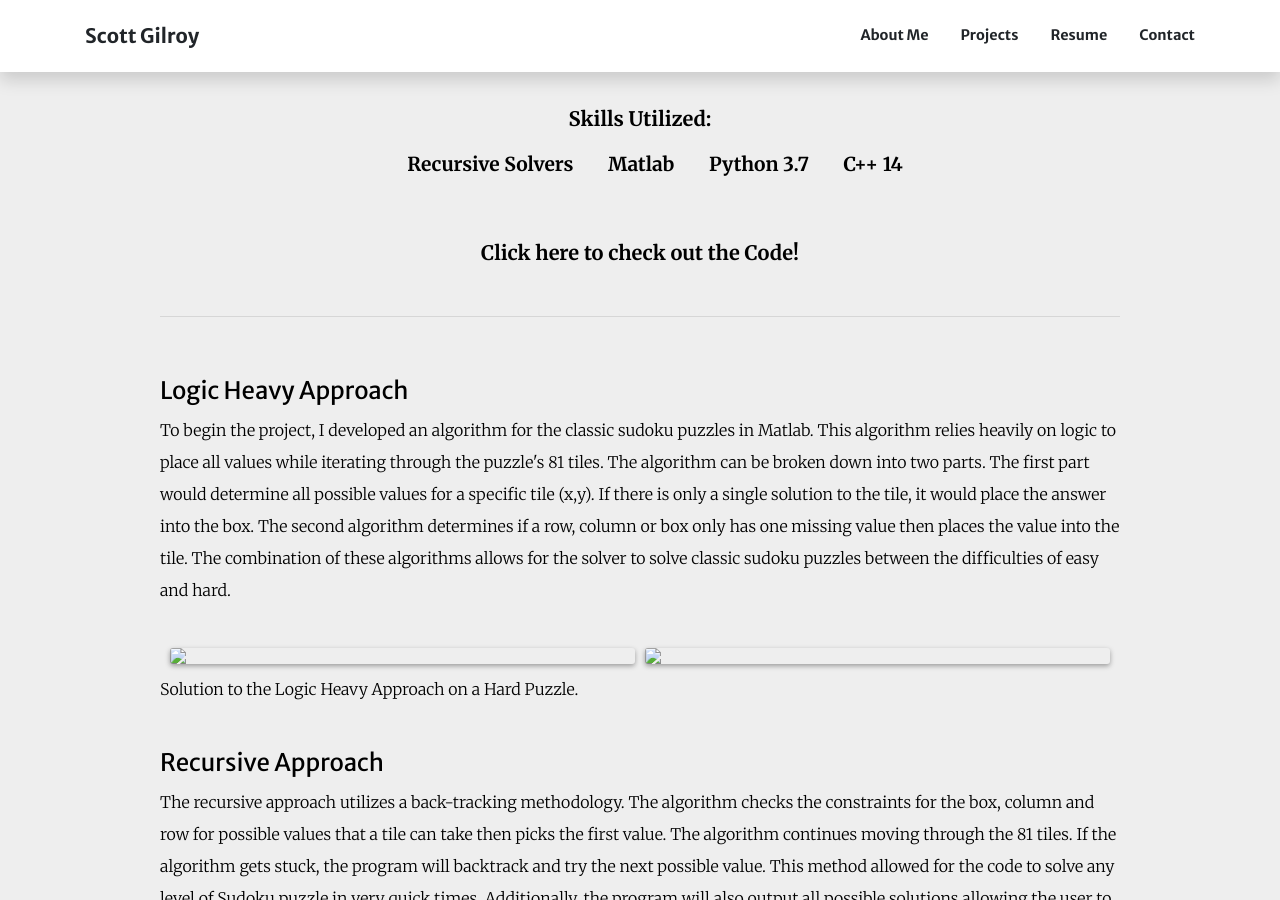
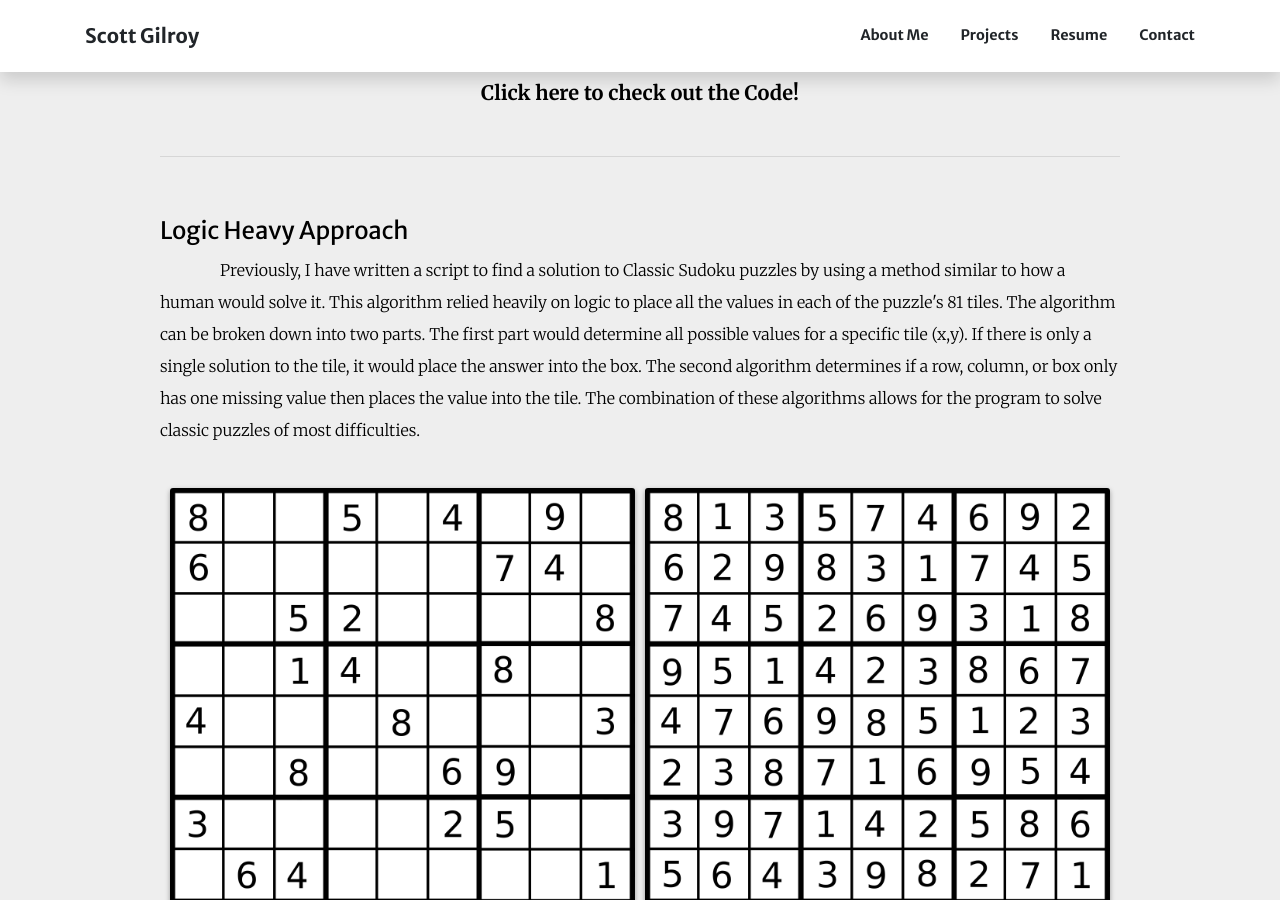
Before and after one commit to ScGilroy/ScGilroy.github.io, a Jekyll site: the page built from Sudoku.html, in a window 1280 px wide and 900 px high, scrolled down 941 px. Built offline with Jekyll 4.4.1, drawn with Linux system fonts in a browser that asks for light colours; nearby versions of some CDN libraries; some of the changed text lies outside the part shown.

Commit message:
Added Sudoku Solver to Projects

```diff
--- a/Odd_Couple_Clock.html
+++ b/Odd_Couple_Clock.html
@@ -2,7 +2,6 @@
 layout: project-layout
 project_title: Futuristic Clock from the Odd Couple (1970s)
 zip: /assets/files/projects/Odd_Couple_Clock/Odd_Couple_Clock.zip
-thingiverse: https://github.com/ScGilroy/Chess-Sudoku-Solvers
 featImg: /assets/files/projects/Odd_Couple_Clock/Banner.jpg
 ---
 
--- a/Sudoku.html
+++ b/Sudoku.html
@@ -2,22 +2,20 @@
 layout: project-layout
 project_title: Sudoku Solvers for Multiple Variants
 sitelink: https://github.com/ScGilroy/Chess-Sudoku-Solvers
-featImg: /assets/img/projects/sudoku/Banner.png
+featImg: /assets/files/projects/Sudoku/Banner.png
 ---
 
 <div class="projectContentWrapper">
   <div class="overview">
     <div class="main">
-      <p class="medium bio">I have found Classic Sudoku puzzles to be very interesting and a great logic puzzle. Recently I have come across multiple different variants which I have developed a solver to solve these variants in multiple different programming languages.</p>
-      <p class="challenge"><b>The Challenge:</b><br>How to develop a solver to solve different Sudoku variants within a reasonable time? How to determine all vaild solutions to the puzzle?</p>
-      <p class="result"><b>The Result:</b><br>A recursive solver which finds all possible solutions for the variant which is enabled. This solver is written in MatLab, Python and C++.</p>
+      <p class="medium bio">Sudoku has many different variant types involving chess moves and I decided to write solvers that will solve the puzzle based upon the given constraints. If there is more than one solution, the solver will find it!</p>
       <p class="small bio"> <b>Skills Utilized: </b></p>
       <a class="tables">
         <ul>
           <li>Recursive Solvers</li>
-          <li>Matlab</li>
-          <li>Python 3.7</li>
-          <li>C++ 14</li>
+          <li>C++</li>
+          <li>Python</li>
+          <li>MATLAB</li>
         </ul>
       </a>
       <a href="{{ page.sitelink }}" class="small bio">Click here to check out the Code!</a>
@@ -25,30 +23,29 @@
   </div>
   <hr>
   <h4>Logic Heavy Approach</h4>
-  <p>To begin the project, I developed an algorithm for the classic sudoku puzzles in Matlab. This algorithm relies heavily on logic to place all values while iterating through the puzzle's 81 tiles. The algorithm can be broken down into two parts. The first part would determine all possible values for a specific tile (x,y). If there is only a single solution to the tile, it would place the answer into the box. The second algorithm determines if a row, column or box only has one missing value then places the value into the tile. The combination of these algorithms allows for the solver to solve classic sudoku puzzles between the difficulties of easy and hard.</p>
+  <p class="tab">Previously, I have written a script to find a solution to Classic Sudoku puzzles by using a method similar to how a human would solve it. This algorithm relied heavily on logic to place all the values in each of the puzzle's 81 tiles. The algorithm can be broken down into two parts. The first part would determine all possible values for a specific tile (x,y). If there is only a single solution to the tile, it would place the answer into the box. The second algorithm determines if a row, column, or box only has one missing value then places the value into the tile. The combination of these algorithms allows for the program to solve classic puzzles of most difficulties.</p>
   <div class="gallery">
-    <img class="lb-js low" data-type="image" src="{{ site.url }}/assets/img/projects/sudoku/Hard_Puzzle.png">
-    <img class="lb-js low" data-type="image" src="{{ site.url }}/assets/img/projects/sudoku/Hard_Puzzle_Sol.png">
+    <img class="lb-js low" data-type="image" src="{{ site.url }}/assets/files/projects/Sudoku/Hard_Puzzle.png">
+    <img class="lb-js low" data-type="image" src="{{ site.url }}/assets/files/projects/Sudoku/Hard_Puzzle_Sol.png">
   </div>
-  <p class="centeredDesc noPad">Solution to the Logic Heavy Approach on a Hard Puzzle.</p>
-
+  <p class="Desc">Solution to the Logic Heavy Approach on a HaB
   <h4>Recursive Approach</h4>
-  <p>The recursive approach utilizes a back-tracking methodology. The algorithm checks the constraints for the box, column and row for possible values that a tile can take then picks the first value. The algorithm continues moving through the 81 tiles. If the algorithm gets stuck, the program will backtrack and try the next possible value. This method allowed for the code to solve any level of Sudoku puzzle in very quick times. Additionally, the program will also output all possible solutions allowing the user to determine if a unique solution exists for the puzzle.</p>
+  <p class="tab">The recursive approach utilizes backtracking to guess and check solutions into the tiles until a valid solution is found. The approach checks the box, column, and row constraints for possible values and then selects the first value. The algorithm continues moving through the 81 tiles. If the algorithm gets stuck, the program will backtrack and try the next possible value. This method allowed for the code to solve any level of Sudoku puzzle in very quick times. Additionally, the program will also output all possible solutions allowing the user to determine if a unique solution exists for the puzzle.</p>
 
   <h4>Additional Variants</h4>
-  <h2>Anti-King's Move Sudoku</h2>
-  <p>Anti-King's Move Sudoku infuses chess and sudoku. This variant adds an additional constraint where all the digits (1-9) can not be a king's move away from each other. With all the classic sudoku constraints, the only tiles added to the constraint are the ones which are a single diagonal tile away. </p>
+  <h2>Anti-King's Move</h2>
+  <p class="tab">Anti-King's Move infuses chess and sudoku. This variant adds a constraint where all the digits (1-9) can not be a king's move away from each other. With all the classic sudoku constraints, the only tiles added to the constraint are the ones which are a single diagonal tile away.</p>
 
-  <h2>Anti-Queen's Move Sudoku</h2>
-  <p>Anti-Queen's Move Sudoku is very similar to Anti-King's Move but adds the diagonal constraint for all tiles diagonal to the tile in question. This constraint is only active on a single digit (usually on the value 9). If this constraint was active for all values, the puzzle would be infeasible and therefore no solution would be found.</p>
+  <h2>Anti-Queen's Move</h2>
+  <p class="tab">Anti-Queen's Move is very similar to Anti-King's Move but adds the diagonal constraint for all tiles diagonal to the tile in question. This constraint is only active on a single digit (usually on the value 9). If this constraint was active for all values, the puzzle would be infeasible and therefore no solution would be found.</p>
 
-  <h2>Anti-Knight's Move Sudoku</h2>
-  <p>Anti-Knight's Move Sudoku is adds the constraint of a Knight in chess, where the knight moves in an L shape. This constraint is active for all numbers and provides one of my favorite variants of Sudoku.</p>
+  <h2>Anti-Knight's Move</h2>
+  <p class="tab">Anti-Knight's Move adds the constraint to each number similar to a Knight in chess, where the knight moves in an L shape. This constraint is active for all numbers and provides one of my favorite variants of Sudoku.</p>
 
-  <img src="{{ site.url }}/assets/img/projects/sudoku/puzzle.png" style="width:500px; height:auto;">
-  <p class="centeredDesc noPad">Format for the Chess Variants.<br> Orange - Anti-Queen | Red - Anti-King | Green - Anti-Knight</p>
+  <img src="{{ site.url }}/assets/files/projects/Sudoku/puzzle.png" style="width:500px; height:auto;">
+  <p class="Desc">Format for the Chess Variants.<br> Orange - Anti-Queen | Red - Anti-King | Green - Anti-Knight</p>
 
   <h4>Results</h4>
-  <p>A robust Sudoku solver for the Classic, Anti-King's Move, Anti-Queen's move, and Anti-Knight's move variants which runs within a reasonable time. These were tested on multiple puzzles and the outputs were correct for each programming language.</p>
+  <p class="tab">A robust Sudoku solver for the Classic, Anti-King's Move, Anti-Queen's move, and Anti-Knight's move variants which runs within a reasonable time. These were tested on multiple puzzles and the outputs were correct for each programming language. For more information on how to run the script(s), please check out the project files on GitHub linked above./p>
   <div class="spacer"></div>
 </div>
--- a/Workbench.html
+++ b/Workbench.html
@@ -2,7 +2,6 @@
 layout: project-layout
 project_title: Workbench with Additional Storage
 zip: /assets/files/projects/Workbench/Workbench.zip
-thingiverse: https://github.com/ScGilroy/Chess-Sudoku-Solvers
 featImg: /assets/files/projects/Workbench/Banner.jpg
 ---
 
```
Also changed, not shown: 1 other file.
